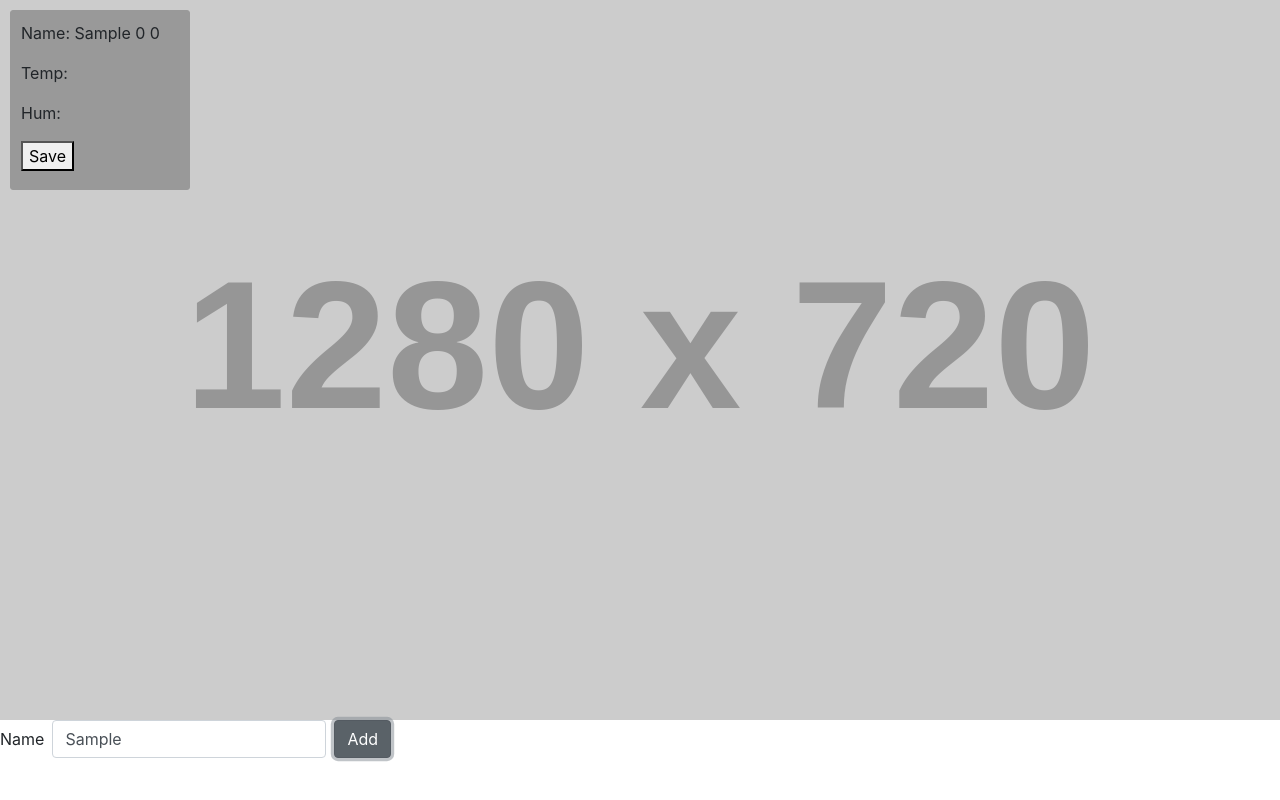
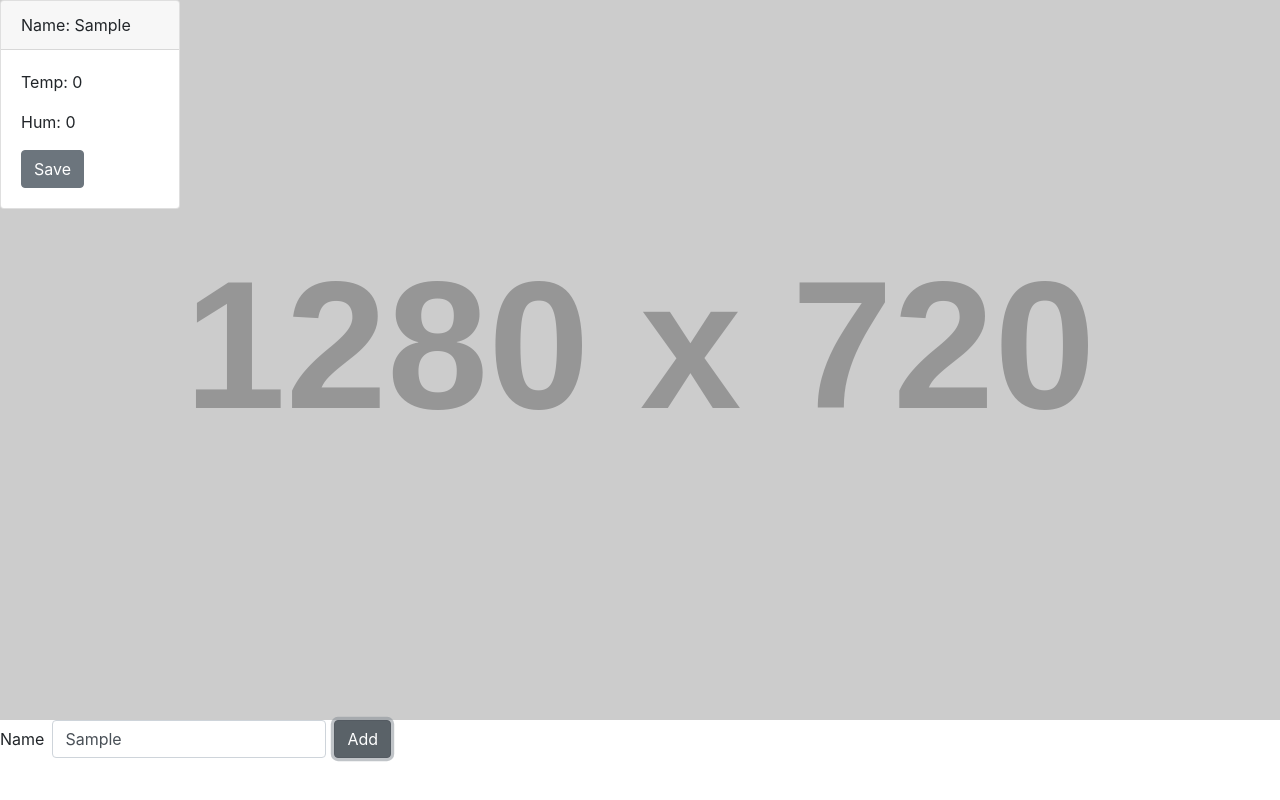
Before and after one commit to jonip9/IoT-ESP8266, a React (Create React App) app: page / in a window 1280 px wide. Both pictures are taken after typing "Sample" into the empty fields and a click on the button "Add". Built offline with nearby package versions, Linux system fonts and the light colour scheme.

Commit message:
Raahattava laite bootstrapin cardina

```diff
--- a/src/App.css
+++ b/src/App.css
@@ -5,13 +5,16 @@
 }
 
 .box {
-  background-color: #999;
-  border: 1px solid #999;
   border-radius: 3px;
   width: 180px;
   height: 180px;
   margin: 10px;
   padding: 10px;
+  float: left;
+}
+
+.box2 {
+  width: 180px;
   float: left;
 }
 
--- a/src/App.js
+++ b/src/App.js
@@ -1,7 +1,7 @@
 import React, { useState, useEffect } from 'react';
 import Draggable from 'react-draggable';
 import 'bootstrap/dist/css/bootstrap.min.css';
-import { Button, Form, Input, Label, FormGroup } from 'reactstrap';
+import { Button, Form, Input, Label, FormGroup, Card, CardBody, CardHeader, CardText } from 'reactstrap';
 import './App.css';
 
 function App() {
@@ -104,12 +104,20 @@ function Device(props) {
   return (
     <>
       <Draggable bounds="parent" position={controlledPosition} onDrag={onControlledDrag}>
-        <div className="box" style={{ position: 'absolute' }}>
-          <p>Name: {props.devName} {controlledPosition.x + ' ' + controlledPosition.y}</p>
-          <p>Temp: {data.temp}</p>
-          <p>Hum: {data.hum}</p>
-          <button type="button" onClick={onSaveClick}>Save</button>
-        </div>
+          <Card className="box2">
+            <CardHeader>
+              Name: {props.devName}
+            </CardHeader>
+            <CardBody>
+              <CardText>
+                Temp: {controlledPosition.x}
+              </CardText>
+              <CardText>
+                Hum: {controlledPosition.y}
+              </CardText>
+              <Button type="button" onClick={onSaveClick}>Save</Button>
+            </CardBody>
+          </Card>
       </Draggable>
     </>
   );
```
